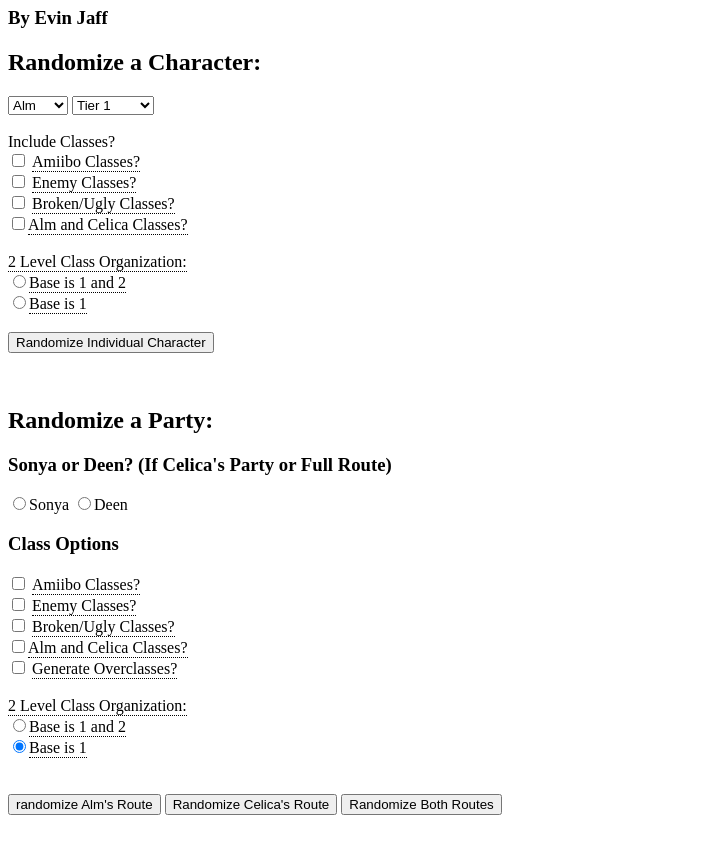
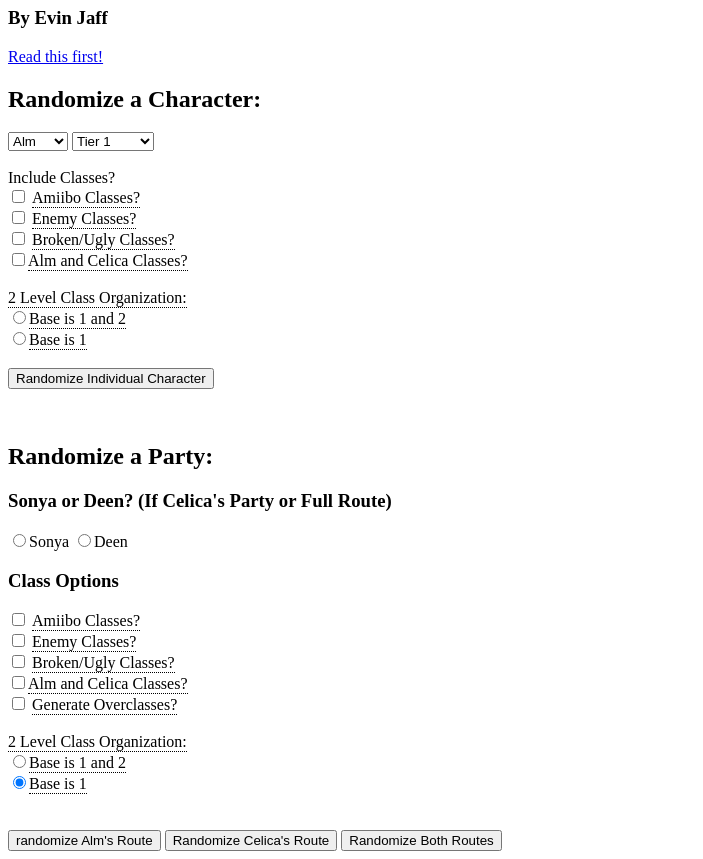
Before and after one commit to evinjaff/FESOV-randomizer, a plain HTML site: page index.html in a window 1280 px wide. Shown: the part 73-932 px from the top of the page, without its empty margins (0-703 px from the left). Before the commit the page ends 896 px from the top, so only its background shows below. Drawn offline with Linux system fonts and the light colour scheme.

```diff
--- a/index.html
+++ b/index.html
@@ -4,6 +4,8 @@
 
 <h1>Fire Emblem Echoes Random Class Generator</h1>
 <h3>By Evin Jaff</h2>
+
+  <a target="_blank" href="https://github.com/evinjaff/FESOV-randomizer/blob/master/readme.md">Read this first!</a>
 
 <h2>Randomize a Character:</h2>
 
```
